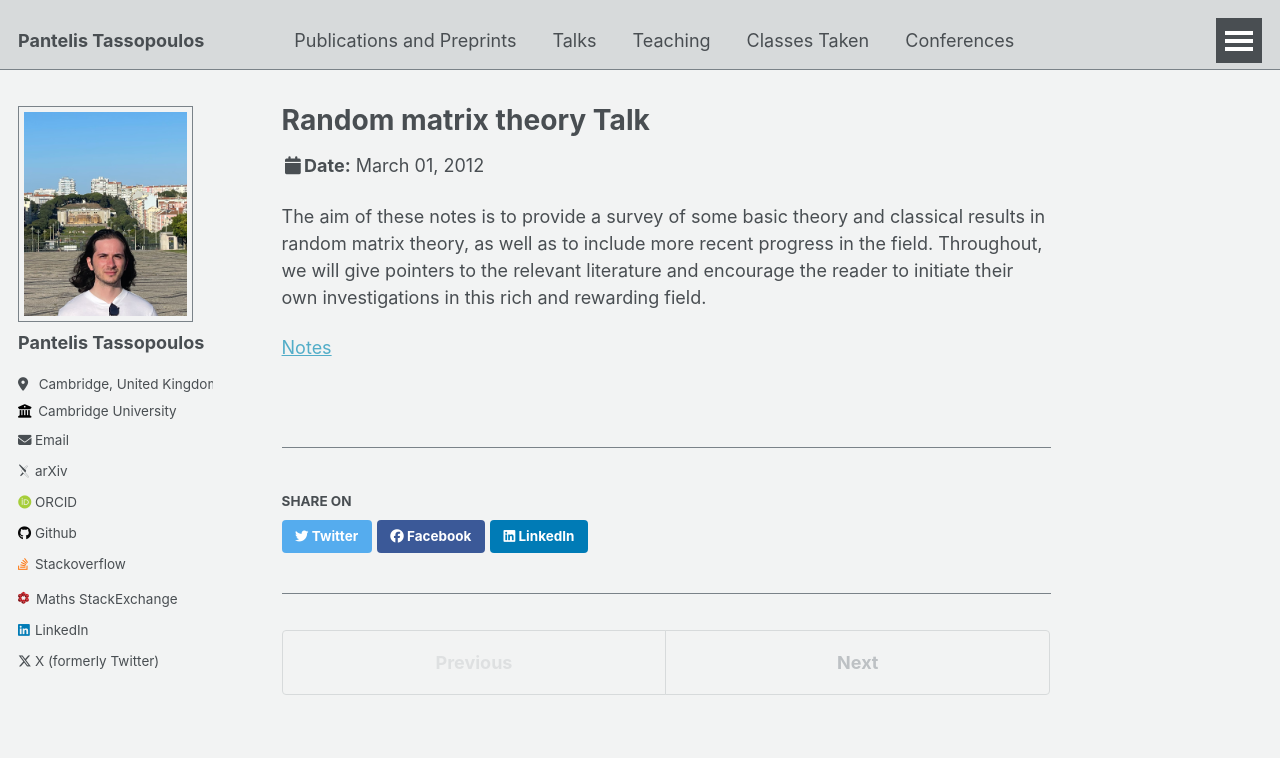
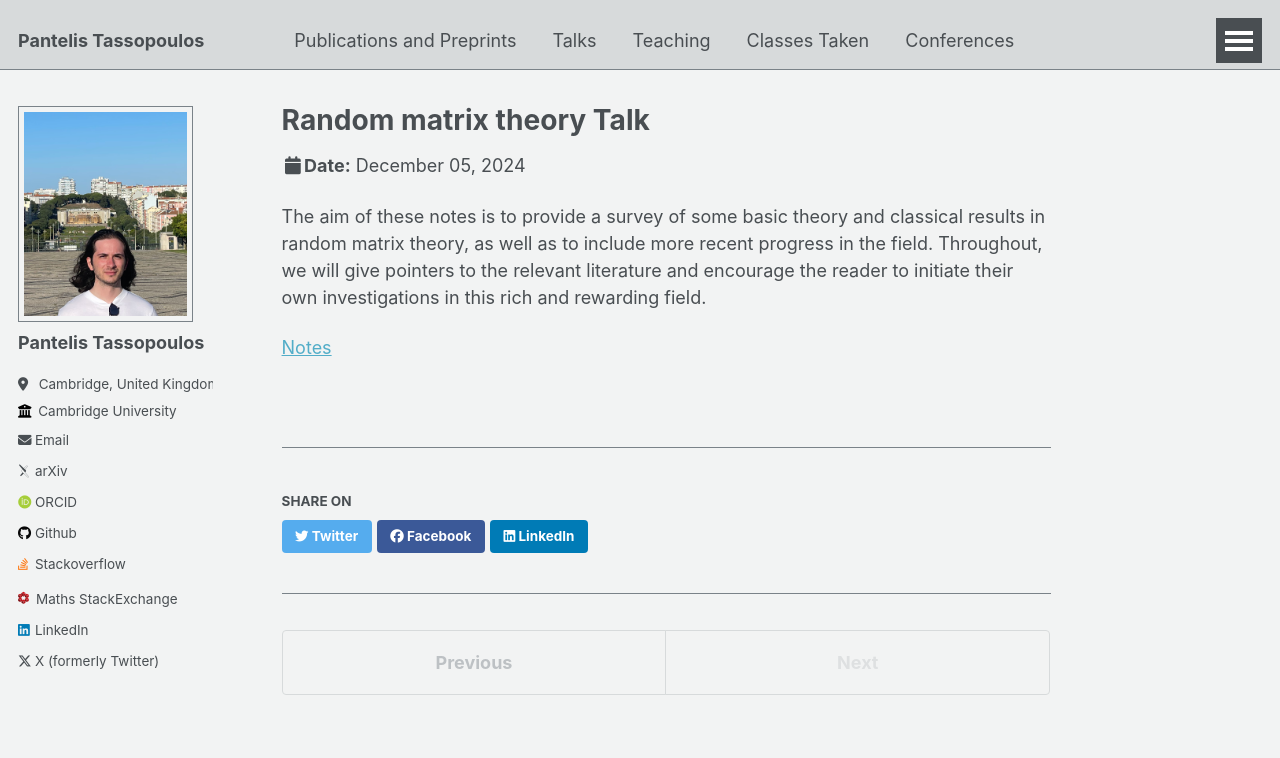
Before and after one commit to PantelisTass/PantelisTass.github.io, a Jekyll site: the page built from _talks/2024-proba-reading-group-rmt.md, in a window 1280 px wide and 1066 px high. Shown: the top 758 px of the window. Built offline with Jekyll 4.4.1, drawn with Linux system fonts in a browser that asks for light colours; some web fonts are replaced.

Commit message:
RMT notes

```diff
--- a/_talks/2024-proba-reading-group-rmt.md
+++ b/_talks/2024-proba-reading-group-rmt.md
@@ -4,8 +4,8 @@ collection: talks
 type: "Talk"
 permalink: /talks/2024-proba-reading-group-rmt
 venue: "DPMMS, Cambridge University"
-date: 2012-03-01
-location: "San Francisco, California"
+date: 2024-12-05
+location: "Cambridge, United Kingdom"
 ---
 
 The aim of these notes is to provide a survey of some basic theory and classical results in
```
